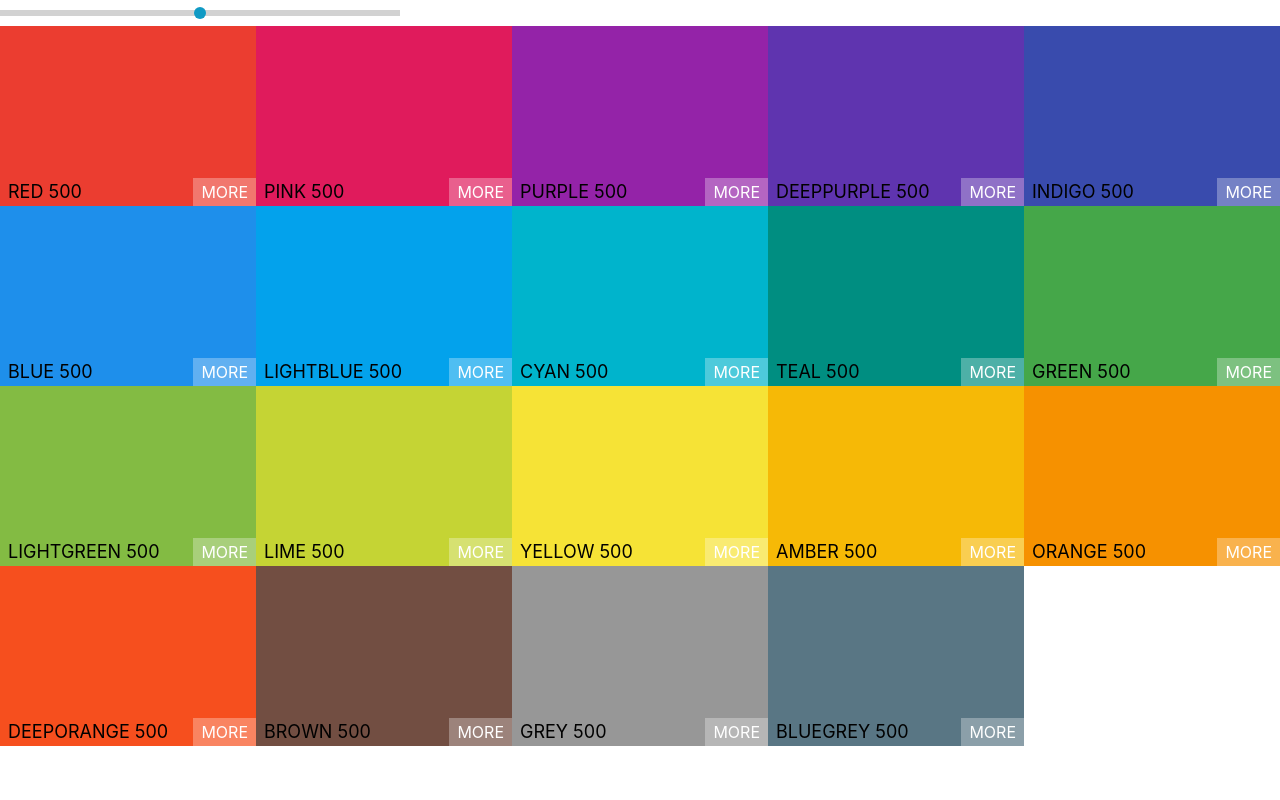
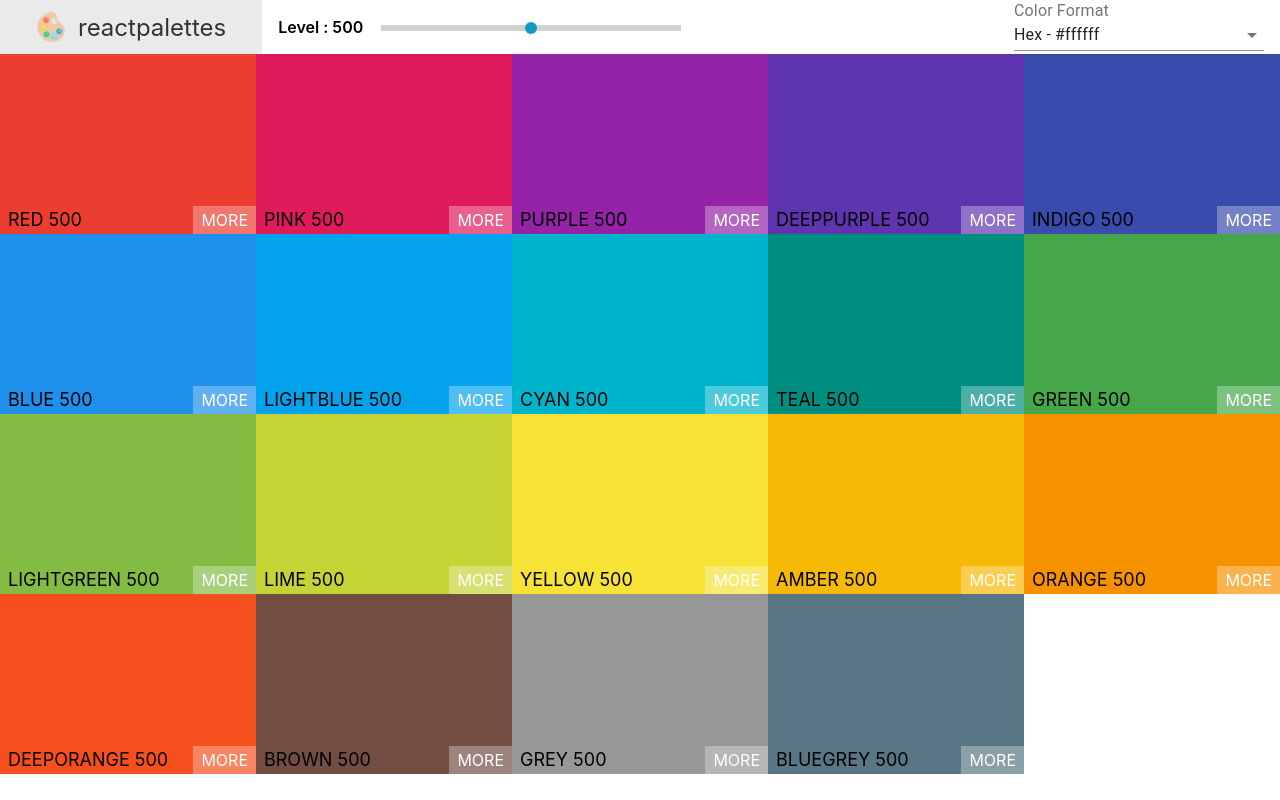
Before and after one commit to Harish-Karthick/color-palettes, a React (Create React App) app: page / in a window 1280 px wide. Built offline with nearby package versions, Linux system fonts and the light colour scheme.

Commit message:
Added navbar to the application

```diff
--- a/package.json
+++ b/package.json
@@ -3,6 +3,7 @@
   "version": "0.1.0",
   "private": true,
   "dependencies": {
+    "@material-ui/core": "^4.11.0",
     "@testing-library/jest-dom": "^4.2.4",
     "@testing-library/react": "^9.5.0",
     "@testing-library/user-event": "^7.2.1",
--- a/src/components/InputSlider/InputSlider.js
+++ b/src/components/InputSlider/InputSlider.js
@@ -10,14 +10,16 @@ class InputSlider extends Component {
     this.props.changeLevel(event.target.value);
   }
   render() {
+    const { level, id } = this.props;
     return (
       <input
         className={classes.InputSlider}
         type='range'
-        value={this.props.level}
+        value={level}
         min='100'
         max='900'
         step='100'
+        id={id}
         onChange={this.handleChange}
       />
     );
--- a/src/components/InputSlider/InputSlider.module.css
+++ b/src/components/InputSlider/InputSlider.module.css
@@ -1,8 +1,9 @@
 .InputSlider {
   -webkit-appearance: none;
-  margin: 10px 0;
-  max-width: 400px;
+  margin-top: 3px;
+  max-width: 300px;
   width: 80%;
+  display: inline-block;
 }
 .InputSlider:focus {
   outline: none;
--- /dev/null
+++ b/src/components/NavBar/NavBar.js
@@ -0,0 +1,64 @@
+import React, { Component } from "react";
+import Select from "@material-ui/core/Select";
+import MenuItem from "@material-ui/core/MenuItem";
+import InputLabel from "@material-ui/core/InputLabel";
+import { withStyles } from "@material-ui/core/styles";
+import logo from "../../assets/images/palette-logo.png";
+import InputSlider from "../InputSlider/InputSlider";
+import classes from "./NavBar.module.css";
+
+const muiStyles = {
+  selectInput: {
+    width: "100%",
+    maxWidth: "250px",
+  },
+};
+class NavBar extends Component {
+  constructor(props) {
+    super(props);
+    this.handleChange = this.handleChange.bind(this);
+  }
+  handleChange(event) {
+    this.props.changeFormat(event.target.value);
+  }
+  render() {
+    const { level, changeLevel, format } = this.props;
+    return (
+      <header className={classes.Header}>
+        <nav className={classes.NavBar}>
+          <a href='/' className={classes.NavLink}>
+            <img src={logo} alt='palette-logo' width='30' height='auto' />
+            <span className={classes.NavLink__Text}>ReactPalettes</span>
+          </a>
+        </nav>
+        <div className={classes.Slider__container}>
+          <label htmlFor='colorLevelPicker' className={classes.Slider__label}>
+            {`Level : ${level}`}
+          </label>
+          <InputSlider
+            level={level}
+            changeLevel={changeLevel}
+            label='Level'
+            id='colorLevelPicker'
+          />
+        </div>
+        <div className={classes.Select__container}>
+          <InputLabel id='formatSelect'>Color Format</InputLabel>
+          <Select
+            id='formatSelect'
+            value={format}
+            onChange={this.handleChange}
+            className={this.props.classes.selectInput}
+          >
+            <MenuItem value='hex'>Hex - #ffffff</MenuItem>
+            <MenuItem value='rgb'>RGB - rgb(255,255,255)</MenuItem>
+            <MenuItem value='rgba'>RGBA - rgba(255,255,255,1)</MenuItem>
+            <MenuItem value='hsl'>HSL - hsl(0,0%,0%)</MenuItem>
+          </Select>
+        </div>
+      </header>
+    );
+  }
+}
+
+export default withStyles(muiStyles)(NavBar);
--- /dev/null
+++ b/src/components/NavBar/NavBar.module.css
@@ -0,0 +1,36 @@
+.Header {
+  display: flex;
+  align-items: center;
+}
+.NavLink {
+  display: inline-flex;
+  align-items: center;
+  text-decoration: none;
+  text-transform: lowercase;
+  color: rgba(0, 0, 0, 1);
+  transition: 0.2s all ease-in-out;
+  padding: 0.5em 1.5em;
+  background-color: rgb(230, 230, 230);
+  font-size: 1.5rem;
+}
+.NavLink:hover {
+  opacity: 0.8;
+}
+.NavLink__Text {
+  margin-left: 0.75rem;
+}
+.Slider__container {
+  display: flex;
+  flex-grow: 1;
+  align-items: center;
+}
+.Slider__label {
+  margin: 0 1rem;
+  font-weight: 600;
+}
+.Select__container {
+  flex-grow: 1;
+  display: inline-block;
+  max-width: 250px;
+  margin-right: 1rem;
+}
--- a/src/components/PaletteView.js
+++ b/src/components/PaletteView.js
@@ -1,30 +1,39 @@
 import React, { Component } from "react";
 import ColorBox from "./ColorBox";
-import InputSlider from "./InputSlider/InputSlider";
+import NavBar from "./NavBar/NavBar";
 import "../styles/PaletteView.css";
 
 class PaletteView extends Component {
   constructor(props) {
     super(props);
-    this.state = { level: 500 };
+    this.state = { level: 500, format: "hex" };
     this.changeLevel = this.changeLevel.bind(this);
+    this.changeFormat = this.changeFormat.bind(this);
   }
   changeLevel(level) {
     this.setState({ level });
   }
+  changeFormat(format) {
+    this.setState({ format });
+  }
   render() {
     const { colors } = this.props.palette;
-    const { level } = this.state;
+    const { level, format } = this.state;
     const colorsList = colors[level].map((color) => (
       <ColorBox
-        background={color.hex}
+        background={color[format]}
         name={color.name}
         key={`${color.name}-${color.color}`}
       />
     ));
     return (
       <div className='paletteview'>
-        <InputSlider level={level} changeLevel={this.changeLevel} />
+        <NavBar
+          level={level}
+          changeLevel={this.changeLevel}
+          changeFormat={this.changeFormat}
+          format={format}
+        />
         <div className='colors-container'> {colorsList}</div>
       </div>
     );
```
Also changed, not shown: src/assets/images/palette-logo.png (added), 1 other file (tests, documents, lock files or other folders).
